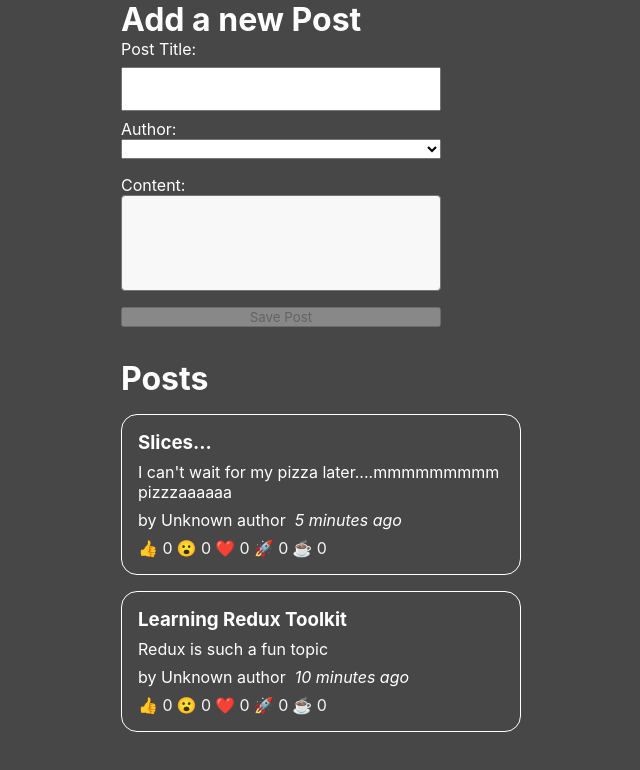
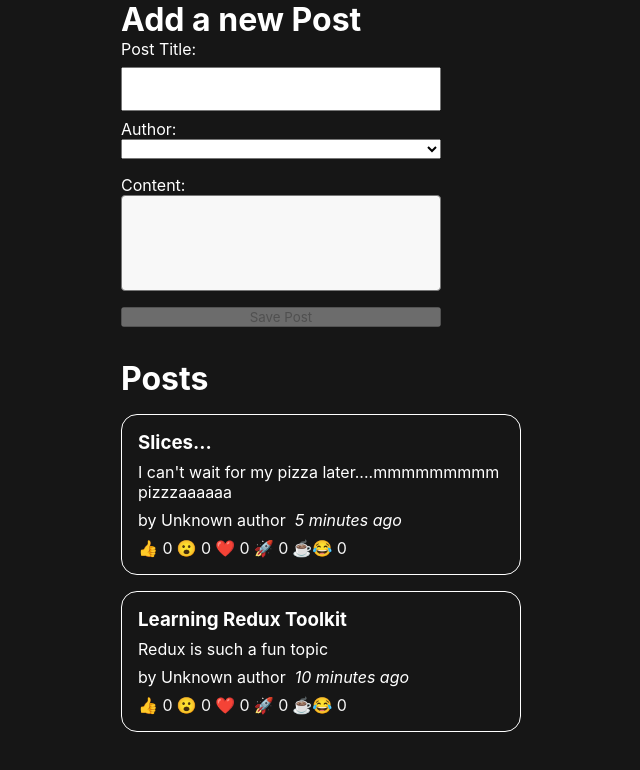
Before and after one commit to adamman722/bulletin-board-redux-tk, a React (Create React App) app: page / in a window 1280 px wide. Shown: the top 770 px of the page, without its empty margins (319-959 px from the left). Built offline with nearby package versions, Linux system fonts and the light colour scheme.

Commit message:
played with more css

```diff
--- a/src/App.css
+++ b/src/App.css
@@ -1,6 +1,6 @@
 body {
   height: 100vh;
-  background-color: rgb(71, 71, 71);
+  background-color: rgb(22, 22, 22);
 }
 main {
   color: white;
--- a/src/components/post/ReactionsButton.js
+++ b/src/components/post/ReactionsButton.js
@@ -6,7 +6,7 @@ const reactionEmoji = {
   wow: "😮",
   heart: "❤️",
   rocket: "🚀",
-  coffee: "☕",
+  coffee: "☕😂",
 };
 
 const ReactionsButton = ({ post }) => {
```
